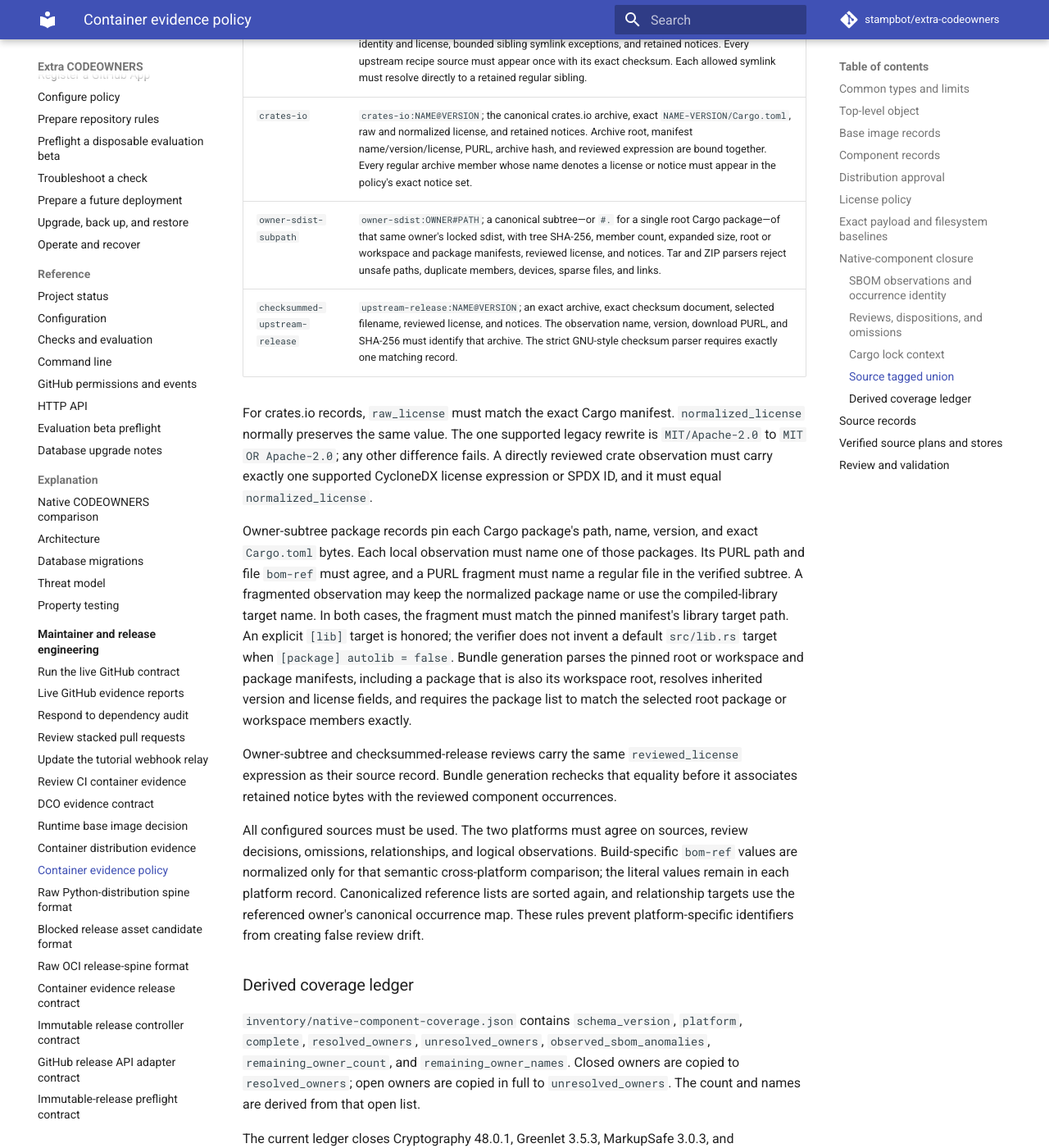
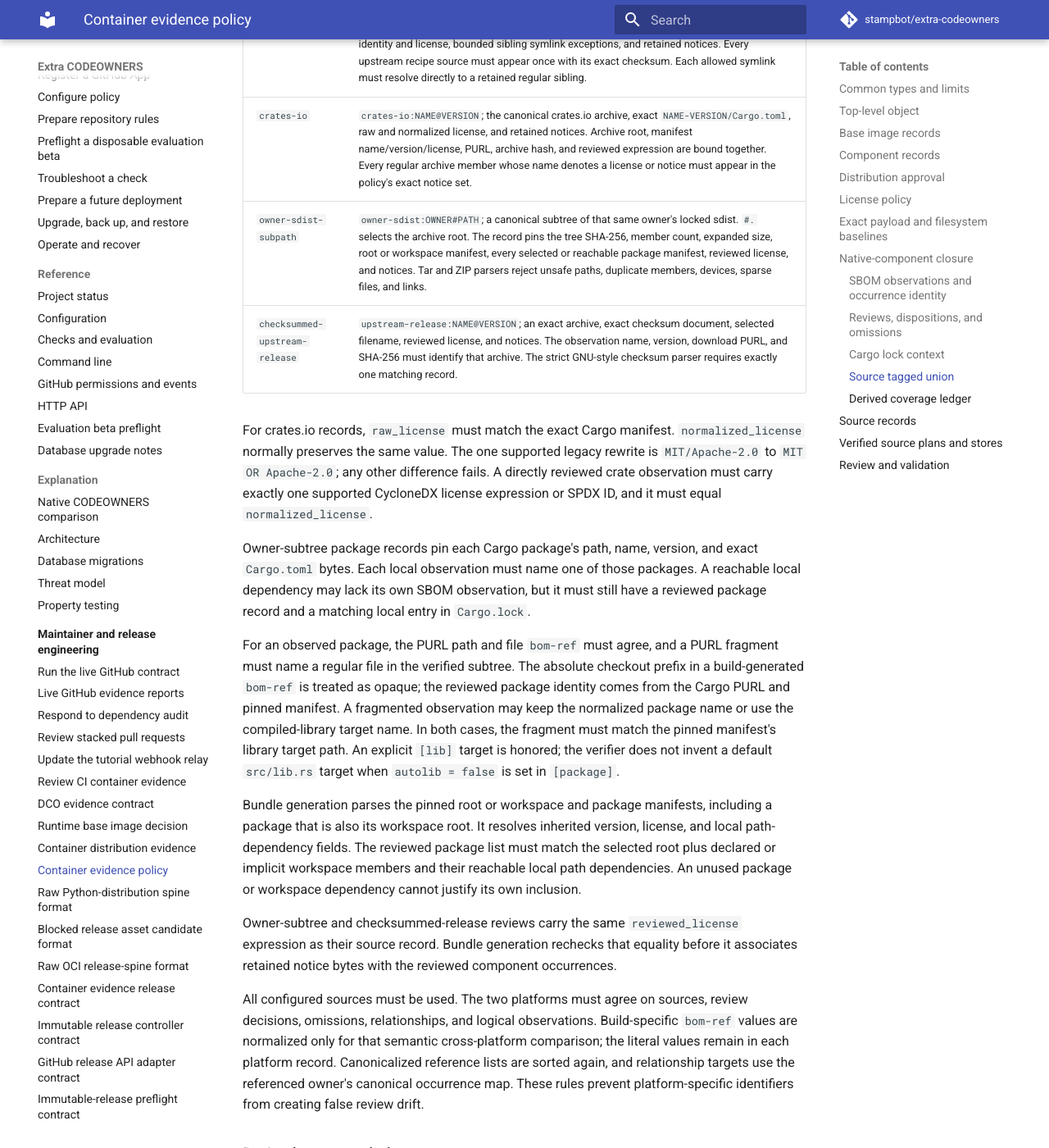
Before and after one commit to stampbot/extra-codeowners, an MkDocs documentation site: the page built from docs/reference/container-evidence-policy.md, in a window 1280 px wide and 1400 px high, scrolled down 12937 px. Shown: the whole window at 82% size. Built offline with MkDocs 1.6.1 and Material for MkDocs 9.7.7, drawn with Linux system fonts in a browser that asks for light colours; comment, search, counter and statistics services are not loaded.

Commit message:
fix: align Cargo source and lock validation
Signed-off-by: Danny Sauer <danny.sauer@herodevs.com>

```diff
--- a/docs/reference/container-evidence-policy.md
+++ b/docs/reference/container-evidence-policy.md
@@ -416,7 +416,7 @@ records.
 | --- | --- |
 | `alpine-aports` | `alpine:ORIGIN@VERSION`; a commit-pinned aports recipe, exact release distfiles, literal recipe identity and license, bounded sibling symlink exceptions, and retained notices. Every upstream recipe source must appear once with its exact checksum. Each allowed symlink must resolve directly to a retained regular sibling. |
 | `crates-io` | `crates-io:NAME@VERSION`; the canonical crates.io archive, exact `NAME-VERSION/Cargo.toml`, raw and normalized license, and retained notices. Archive root, manifest name/version/license, PURL, archive hash, and reviewed expression are bound together. Every regular archive member whose name denotes a license or notice must appear in the policy's exact notice set. |
-| `owner-sdist-subpath` | `owner-sdist:OWNER#PATH`; a canonical subtree—or `#.` for a single root Cargo package—of that same owner's locked sdist, with tree SHA-256, member count, expanded size, root or workspace and package manifests, reviewed license, and notices. Tar and ZIP parsers reject unsafe paths, duplicate members, devices, sparse files, and links. |
+| `owner-sdist-subpath` | `owner-sdist:OWNER#PATH`; a canonical subtree of that same owner's locked sdist. `#.` selects the archive root. The record pins the tree SHA-256, member count, expanded size, root or workspace manifest, every selected or reachable package manifest, reviewed license, and notices. Tar and ZIP parsers reject unsafe paths, duplicate members, devices, sparse files, and links. |
 | `checksummed-upstream-release` | `upstream-release:NAME@VERSION`; an exact archive, exact checksum document, selected filename, reviewed license, and notices. The observation name, version, download PURL, and SHA-256 must identify that archive. The strict GNU-style checksum parser requires exactly one matching record. |
 
 For crates.io records, `raw_license` must match the exact Cargo manifest.
@@ -428,16 +428,26 @@ CycloneDX license expression or SPDX ID, and it must equal
 
 Owner-subtree package records pin each Cargo package's path, name, version, and
 exact `Cargo.toml` bytes. Each local observation must name one of those
-packages. Its PURL path and file `bom-ref` must agree, and a PURL fragment must
-name a regular file in the verified subtree. A fragmented observation may keep
-the normalized package name or use the compiled-library target name. In both
-cases, the fragment must match the pinned manifest's library target path. An
-explicit `[lib]` target is honored; the verifier does not invent a default
-`src/lib.rs` target when `[package] autolib = false`. Bundle generation parses
-the pinned root or workspace and package manifests, including a package that is
-also its workspace root, resolves inherited version and license fields, and
-requires the package list to match the selected root package or workspace
-members exactly.
+packages. A reachable local dependency may lack its own SBOM observation, but
+it must still have a reviewed package record and a matching local entry in
+`Cargo.lock`.
+
+For an observed package, the PURL path and file `bom-ref` must agree, and a
+PURL fragment must name a regular file in the verified subtree. The absolute
+checkout prefix in a build-generated `bom-ref` is treated as opaque; the
+reviewed package identity comes from the Cargo PURL and pinned manifest. A
+fragmented observation may keep the normalized package name or use the
+compiled-library target name. In both cases, the fragment must match the
+pinned manifest's library target path. An explicit `[lib]` target is honored;
+the verifier does not invent a default `src/lib.rs` target when
+`autolib = false` is set in `[package]`.
+
+Bundle generation parses the pinned root or workspace and package manifests,
+including a package that is also its workspace root. It resolves inherited
+version, license, and local path-dependency fields. The reviewed package list
+must match the selected root plus declared or implicit workspace members and
+their reachable local path dependencies. An unused package or workspace
+dependency cannot justify its own inclusion.
 
 Owner-subtree and checksummed-release reviews carry the same
 `reviewed_license` expression as their source record. Bundle generation
```
Also changed, not shown: CHANGELOG.md (+8 -4 lines), docs/explanation/container-distribution-evidence.md (+4 -2 lines), 2 other files.
